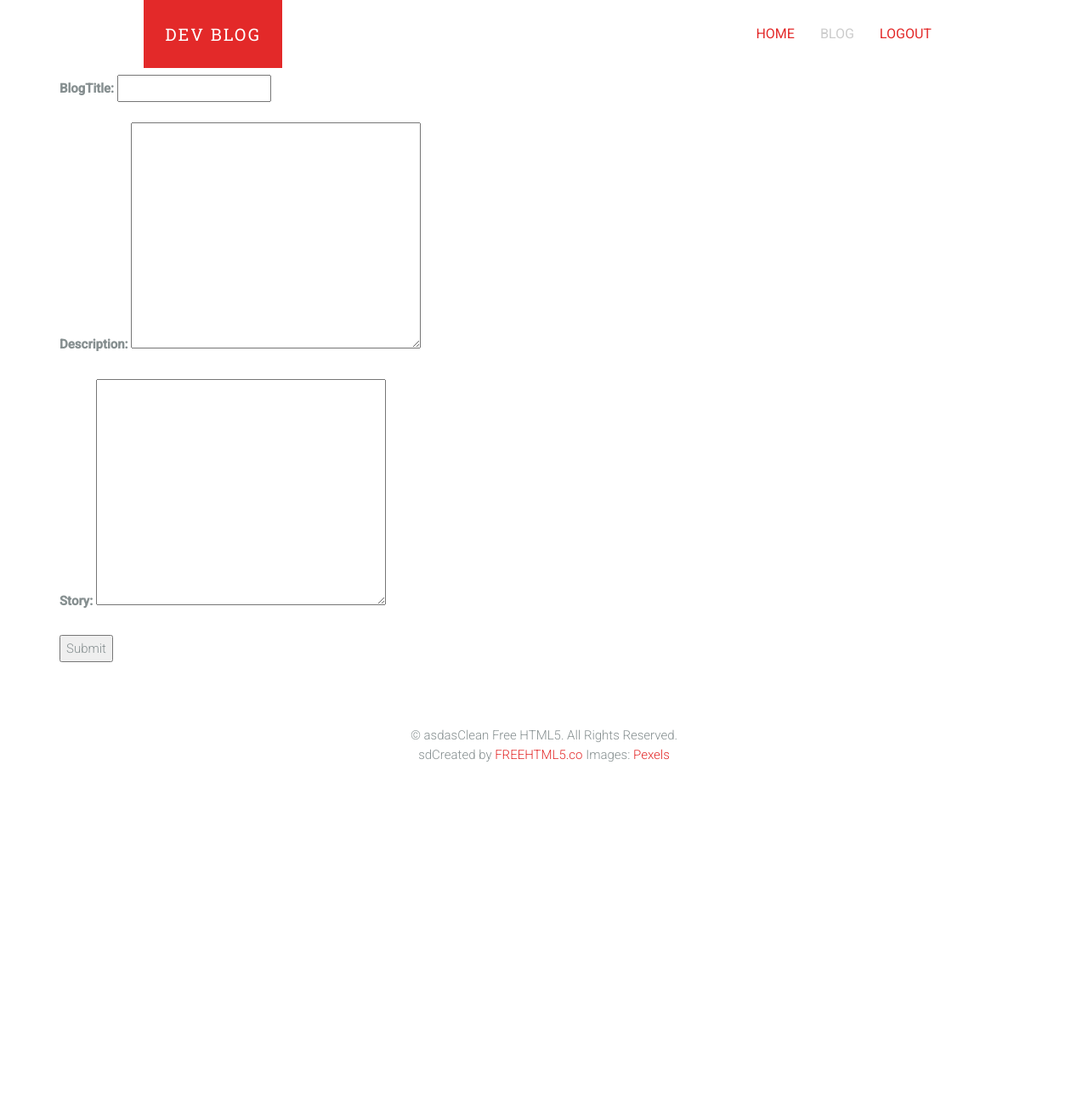
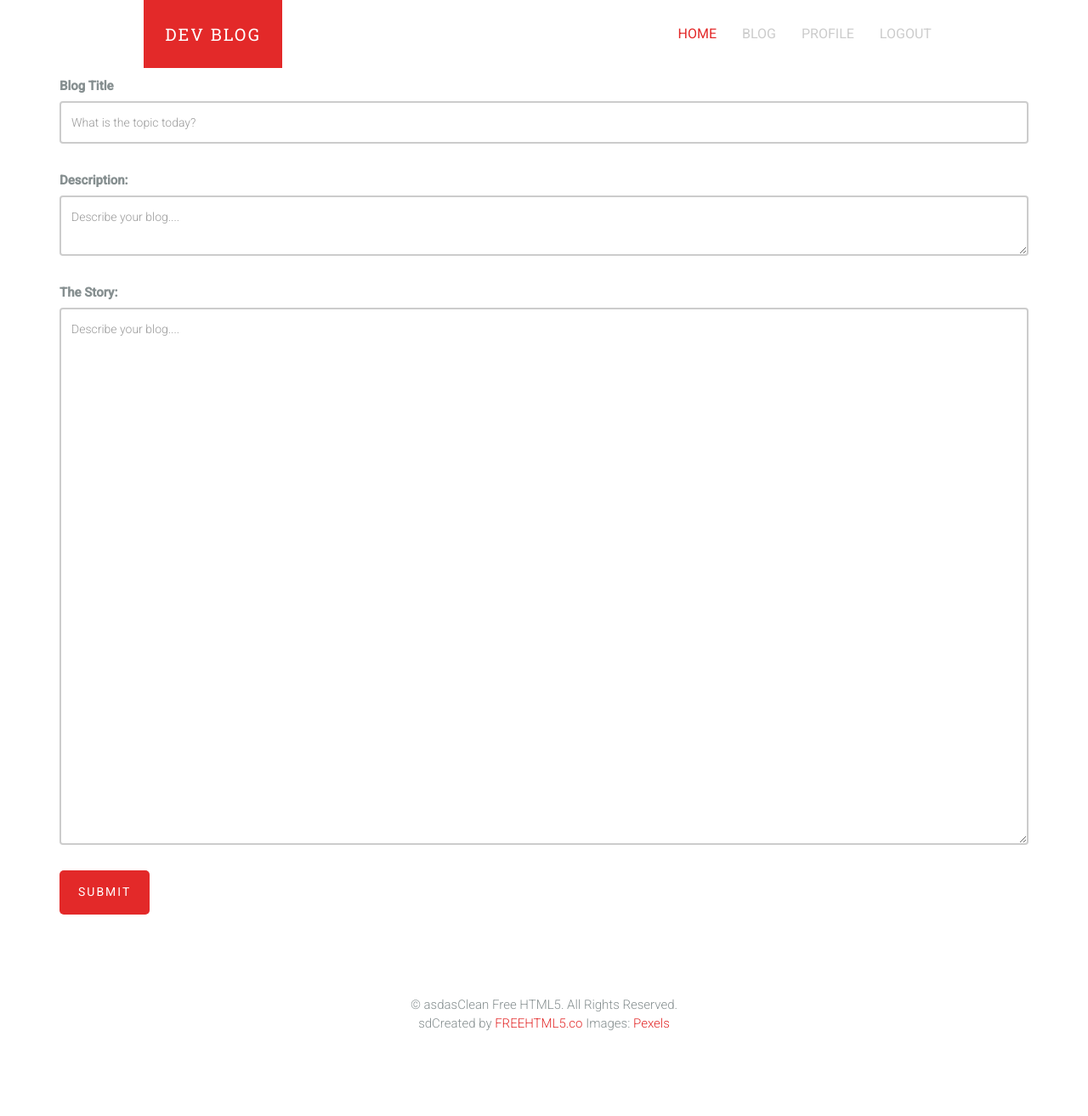
Before and after one commit to ScoobyLuffyDoo/DeveloperBlog, a Django app: page /create_update_blog in a window 1280 px wide. Shown: the whole page at 85% size. Before the commit the page ends 897 px from the top, so only its background shows below. Run offline with Django 4.2, Linux system fonts and the light colour scheme; a user stored in the database is signed in; some libraries are stand-ins or nearby versions.

Commit message:
Chnaged Blog Function and style

```diff
--- a/blog/models.py
+++ b/blog/models.py
@@ -4,7 +4,7 @@ from django.db.models.deletion import CASCADE
 
 # Create your models here.
 class BlogPost(models.Model):
-    blogTitle = models.CharField(max_length=150)
+    blogTitle = models.CharField(max_length=150, null=True)
     description = models.TextField(null=True, blank=True, max_length=300)
     story = models.TextField(null=True,blank=True)
     updated = models.DateTimeField(auto_now=True)
--- a/blog/templates/blog/create_update_blog.html
+++ b/blog/templates/blog/create_update_blog.html
@@ -1,12 +1,25 @@
 {% extends 'main.html' %}
 {% block content %}
 {%load static%}
+
 <div class="container">
-<form method="POST" action="">
+<form method ="POST" class="from">
     {% csrf_token %}
-    {{form.as_p}}
-    <input type="submit" value="Submit">
-</form>
+    <div class="form-group">
+      <label for="blogTitle">Blog Title</label>
+      <!-- <input type="text" name="username" placeholder="Enter Username" /> -->
+      <input name="blogtitle" type="text" class="form-control" id="blogtitle_id"  placeholder="What is the topic today?" />
+    </div>
+    <div class="form-group">
+        <label for="description">Description:</label>
+        <textarea required class="form-control" id="description_id" name="description" placeholder="Describe your blog...." rows="2"></textarea>
+    </div>
+    <div class="form-group">
+        <label for="story">The Story:</label>
+        <textarea required class="form-control" id="story_id" name="story" placeholder="Describe your blog...." rows="30"></textarea>
+    </div>
+
+    <button type="submit" class="btn btn-primary">Submit</button>
+  </form>
 </div>
-
 {% endblock content%}
--- a/blog/views.py
+++ b/blog/views.py
@@ -1,4 +1,5 @@
 from multiprocessing import context
+import re
 from django.shortcuts import redirect, render
 from django.contrib import messages
 from .forms import BlogPostForm ,NewUserForm
@@ -25,10 +26,12 @@ def blogPosts(request,pk):
 def createUpdateBlog(request):
     form = BlogPostForm()
     if request.method == 'POST':
-        form = BlogPostForm(request.POST)
-        if form.is_valid():
-            form.save()
-            return redirect(home)
+        BlogPost.objects.create(
+            blogTitle = request.POST.get('blogtitle'),
+            description = request.POST.get('description'),
+            story = request.POST.get('story'),
+         )
+        return redirect('home')
     context = {'form':form}
     return render(request,'blog/create_update_blog.html',context)
 
--- a/templates/navbar.html
+++ b/templates/navbar.html
@@ -9,15 +9,20 @@
                     <a href="{%url 'home' %}" class="js-fh5co-nav-toggle fh5co-nav-toggle visible-xs-block" data-toggle="collapse" data-target="#fh5co-navbar" aria-expanded="false" aria-controls="navbar"><i></i></a>
                     <a class="navbar-brand" href="{%url 'home' %}">Dev Blog</a>
                     </div>
+
                     <div id="fh5co-navbar" class="navbar-collapse collapse">
                         <ul class="nav navbar-nav navbar-right">
                             <li class="active"><a href="{% url 'home'%}"><span>Home <span class="border"></span></span></a></li>
+                            {% if request.user.is_authenticated %}
                             <li><a href="{%url 'create_update_blog'%}"><span>Blog<span class="border"></span></span></a></li>
-                            <!--<li><a href="left-sidebar.html"><span>Left Sidebar <span class="border"></span></span></a></li> -->
+                            {% endif %}
+
                             {% if request.user.is_authenticated %}
-                            <li class="active"> <a href="{% url 'logout'%}">logout</a></li>
+                            <li class=""> <a href=""><span>Profile<span class="border"></span></span></a></li>
+                            <li class=""> <a href="{% url 'logout'%}"><span>Logout<span class="border"></span></span></a></li>
+
                             {% else %}
-                            <li class="active"> <a href="{% url 'login'%}">login</a></li>
+                            <li class=""> <a href="{% url 'login'%}"><span>Login<span class="border"></span></span></a></li>
                             {% endif %}
                             <!-- <li><a href="right-sidebar.html"><span>Right Sidebar <span class="border"></span></span></a></li>
                             <li><a href="left-sidebar.html"><span>Left Sidebar <span class="border"></span></span></a></li> -->
```
Also changed, not shown: blog/templates/blog/blog_feed.html (+4 -4 lines), blog/migrations/0004_alter_blogpost_blogtitle.py (added), blog/templates/blog/blog_delete.html (added), db.sqlite3.
